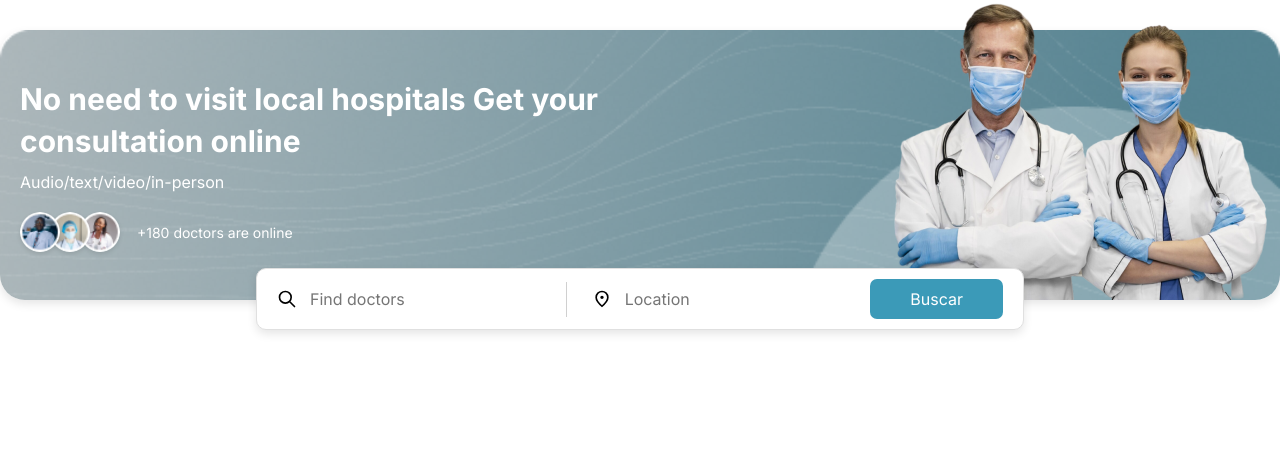
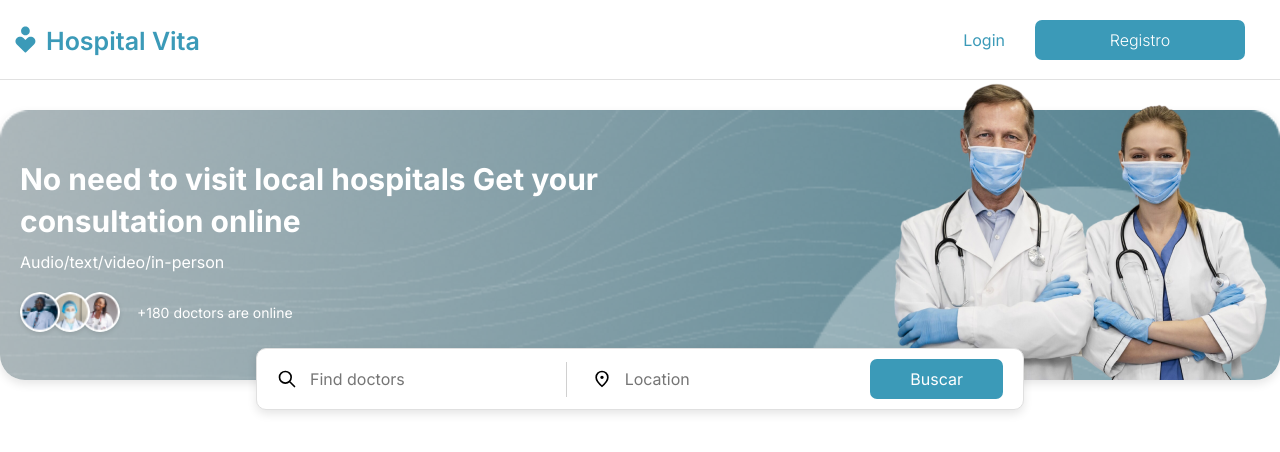
Before and after one commit to deperdomo/hospital-app, an Angular app: page / in a window 1280 px wide. Shown: the top 452 px of the page. Built offline with nearby package versions, Linux system fonts and the light colour scheme.

Commit message:
add component nav-before-login

```diff
--- a/src/app/app.component.html
+++ b/src/app/app.component.html
@@ -1,5 +1,6 @@
 <!-- <app-login />
 <app-registro /> -->
+<app-nav-before-login />
 <app-baner />
 <br>
 <br>
--- a/src/app/app.component.ts
+++ b/src/app/app.component.ts
@@ -3,10 +3,11 @@ import { LoginComponent } from "./login/login.component";
 import { RegistroComponent } from "./registro/registro.component";
 import { BanerComponent } from "./baner/baner.component";
 import { InfoDoctorComponent } from "./info-doctor/info-doctor.component";
+import { NavBeforeLoginComponent } from "./nav-before-login/nav-before-login.component";
 
 @Component({
   selector: 'app-root',
-  imports: [LoginComponent, RegistroComponent, BanerComponent, InfoDoctorComponent],
+  imports: [LoginComponent, RegistroComponent, BanerComponent, InfoDoctorComponent, NavBeforeLoginComponent],
   templateUrl: './app.component.html',
   styleUrl: './app.component.css'
 })
--- /dev/null
+++ b/src/app/nav-before-login/nav-before-login.component.css
@@ -0,0 +1,51 @@
+.container {
+    display: flex;
+    justify-content: space-between;
+    align-items: center;
+    height: 80px;
+    border-bottom: solid 1.5px #e1e1e1;
+}
+
+.title {
+    display: flex;
+    margin-left: 15px;
+}
+
+h1 {
+    color: #3B9AB8;
+    margin-left: 10px;
+    margin-top: 5px;
+    font-weight: 600;
+    font-size: 25px;
+}
+
+.boton-registro {
+    background-color: #3B9AB8;
+    color: white;
+    border: none;
+    border-radius: 7px;
+    padding: 10px 40px;
+    font-size: 16px;
+    font-weight: 300;
+    cursor: pointer;
+    transition: background-color 0.3s ease, box-shadow 0.3s ease;
+    margin-right: 35px;
+    width: 210px;
+
+}
+
+.boton-registro:hover {
+    background-color: #096c8a;
+    box-shadow: 0 4px 10px rgba(0, 0, 0, 0.2);
+}
+
+.link-login {
+    text-decoration: none;
+    color: #3B9AB8;
+    margin-right: 30px;
+    transition: color 0.2s ease;
+}
+
+.link-login:hover {
+    color: #096c8a;
+}
--- /dev/null
+++ b/src/app/nav-before-login/nav-before-login.component.html
@@ -0,0 +1,12 @@
+<div class="container">
+    <div class="title">
+        <svg class="logo" width="21" height="37" viewBox="0 0 23 30" fill="none" xmlns="http://www.w3.org/2000/svg">
+            <path fill-rule="evenodd" clip-rule="evenodd" d="M6.65141 5.5695C6.65141 4.30473 7.15384 3.09175 8.04817 2.19742C8.9425 1.30309 10.1555 0.800659 11.4203 0.800659C12.685 0.800659 13.898 1.30309 14.7923 2.19742C15.6867 3.09175 16.1891 4.30473 16.1891 5.5695C16.1891 6.83428 15.6867 8.04726 14.7923 8.94159C13.898 9.83592 12.685 10.3384 11.4203 10.3384C10.1555 10.3384 8.9425 9.83592 8.04817 8.94159C7.15384 8.04726 6.65141 6.83428 6.65141 5.5695ZM2.03912 13.3809C3.00988 12.4594 4.29733 11.9456 5.63584 11.9456C6.97435 11.9456 8.2618 12.4594 9.23256 13.3809L9.25316 13.4015L11.4203 15.5686L13.5894 13.4015L13.61 13.3809C14.5806 12.4606 15.8671 11.9476 17.2047 11.9476C18.5422 11.9476 19.8288 12.4606 20.7993 13.3809C21.2814 13.8381 21.6654 14.3886 21.9281 14.9989C22.1907 15.6092 22.3264 16.2666 22.327 16.931C22.3276 17.5954 22.193 18.253 21.9314 18.8638C21.6699 19.4745 21.2868 20.0257 20.8055 20.4837L12.1371 28.909C11.9449 29.0959 11.6873 29.2004 11.4192 29.2004C11.1511 29.2004 10.8936 29.0959 10.7013 28.909L2.035 20.4837C1.5539 20.0259 1.17094 19.4749 0.909391 18.8644C0.647841 18.2539 0.513165 17.5966 0.513551 16.9325C0.513936 16.2683 0.649374 15.6112 0.911633 15.001C1.17389 14.3908 1.55749 13.8383 2.03912 13.3809Z" fill="#3B9AB8"/>
+        </svg>
+        <h1>Hospital Vita</h1>
+    </div>
+    <div class="options">
+        <a href="#" class="link-login">Login</a>
+        <button class="boton-registro">Registro</button>
+    </div>
+</div>
```
Also changed, not shown: src/app/nav-before-login/nav-before-login.component.ts (added, +11 -0 lines), public/img/logo.svg (added).
